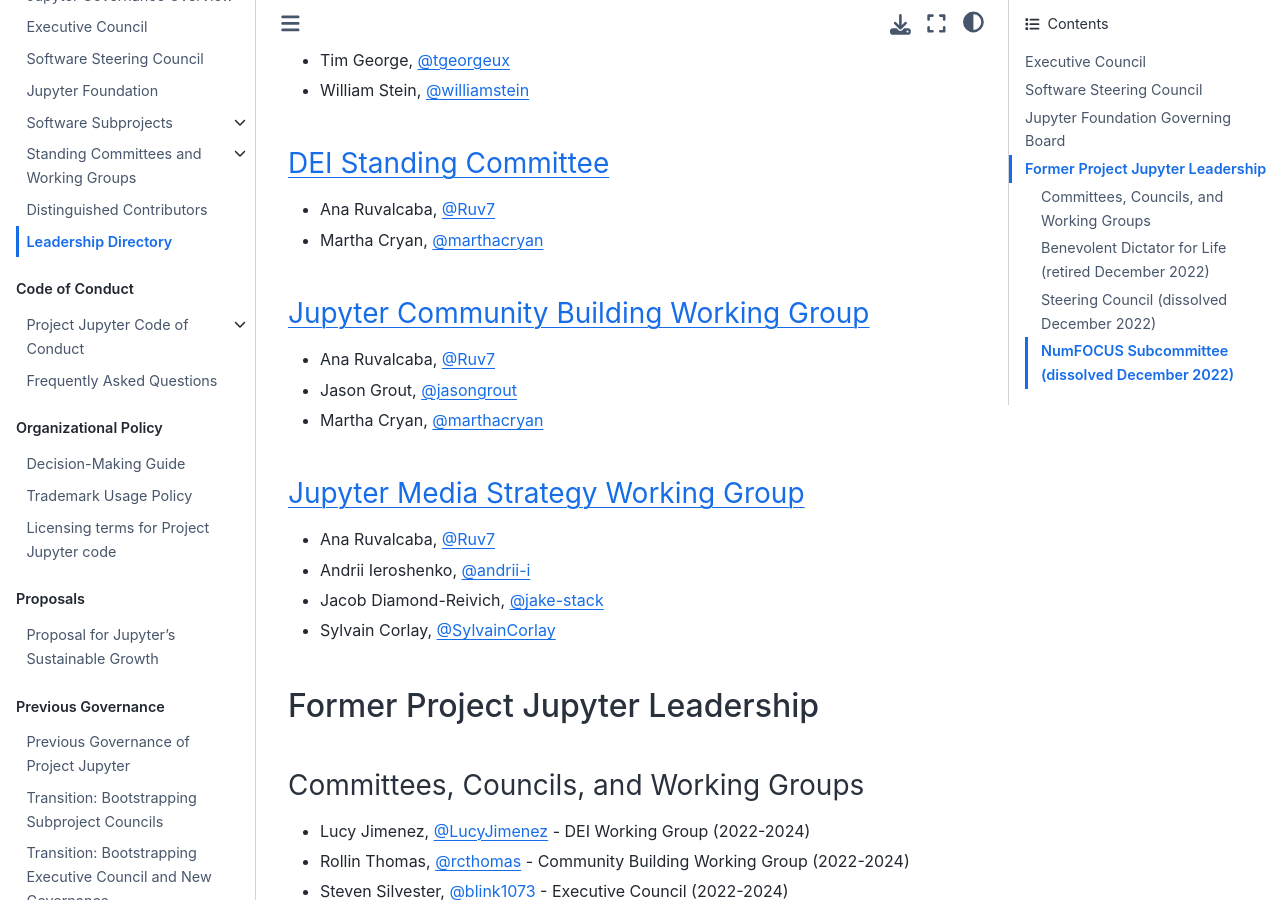
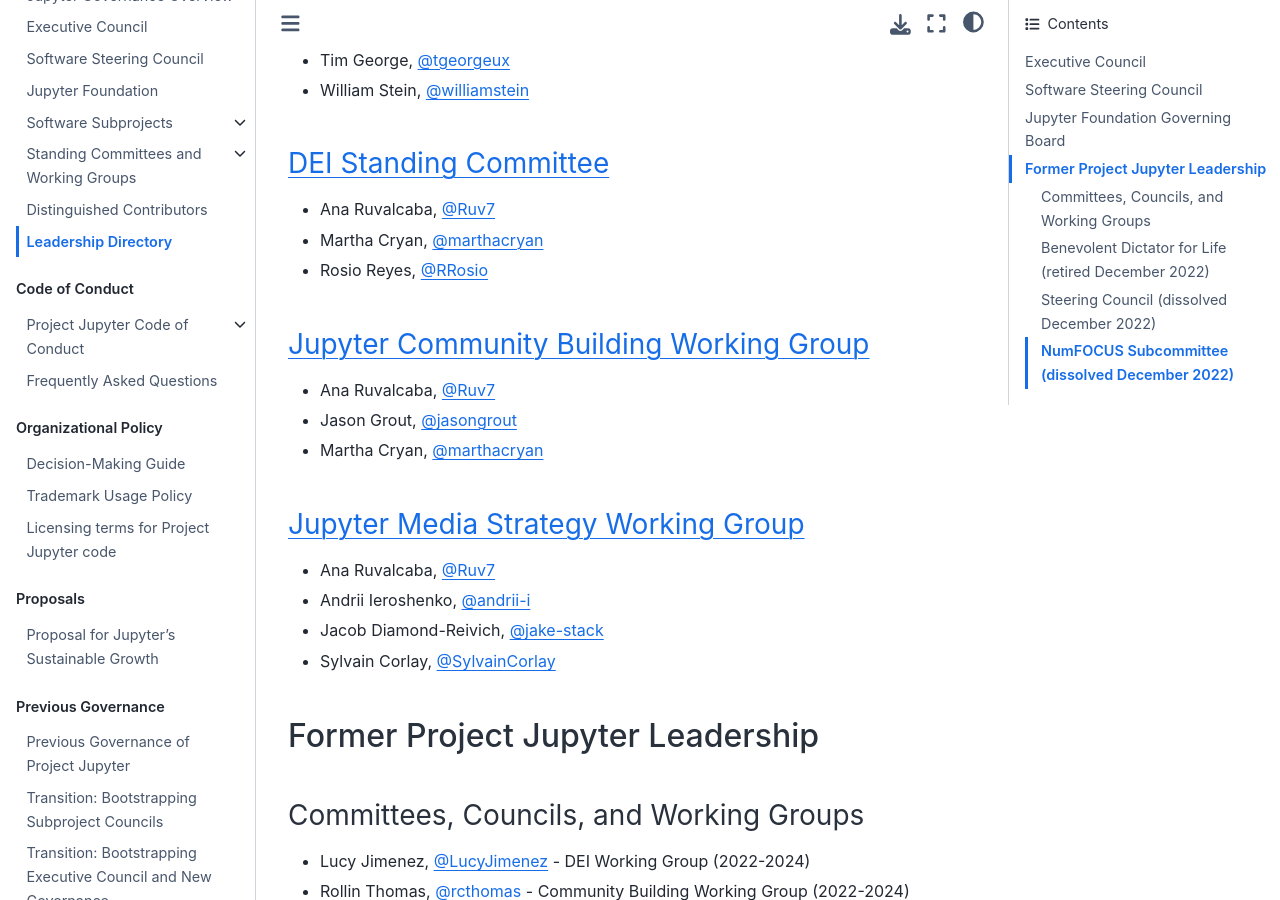
Before and after one commit to jupyter/governance, a Jupyter Book: the page built from people.md, in a window 1280 px wide and 900 px high, scrolled down 1879 px. Built offline with Jupyter Book 1.0.4 settings and Sphinx 7.4.7 and the Sphinx Book theme 1.1.4, drawn with Linux system fonts in a browser that asks for light colours; pages that are not in the unit, such as notebooks, are missing from menus.

Commit message:
Add Rosio to DEI Committee in Leadership Directory
@RRosio

```diff
--- a/people.md
+++ b/people.md
@@ -56,6 +56,7 @@
 
 - Ana Ruvalcaba, [@Ruv7](https://github.com/Ruv7)
 - Martha Cryan, [@marthacryan](https://github.com/marthacryan)
+- Rosio Reyes, [@RRosio](https://github.com/rrosio)
 
 ### [Jupyter Community Building Working Group](communitybuildingworkinggroup.md)
 
```
